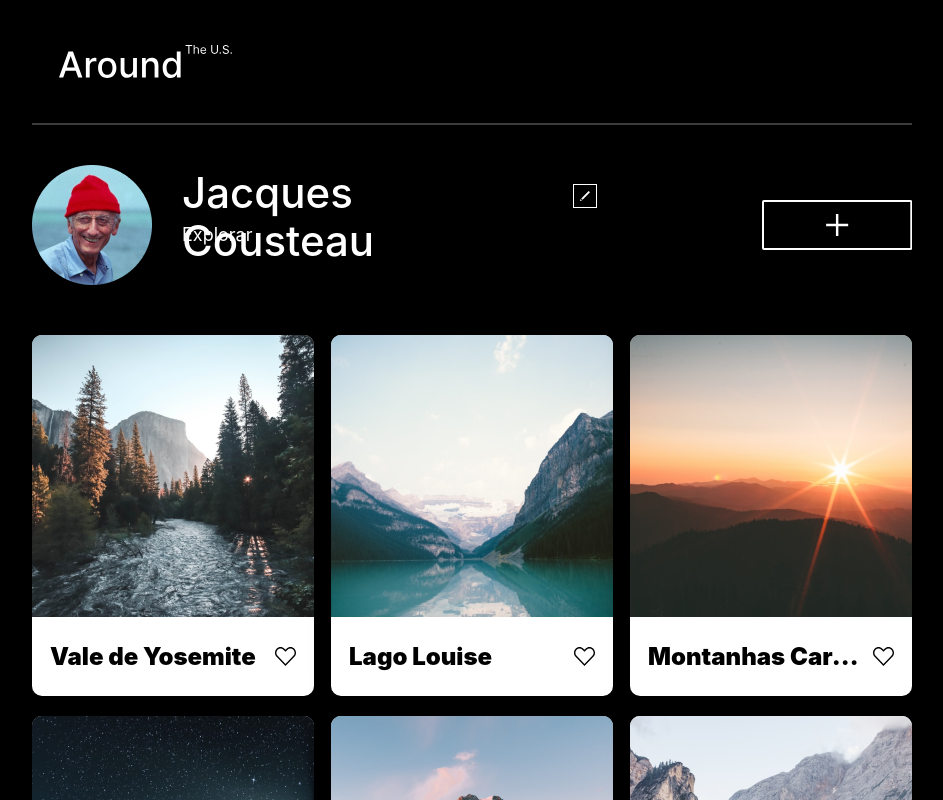
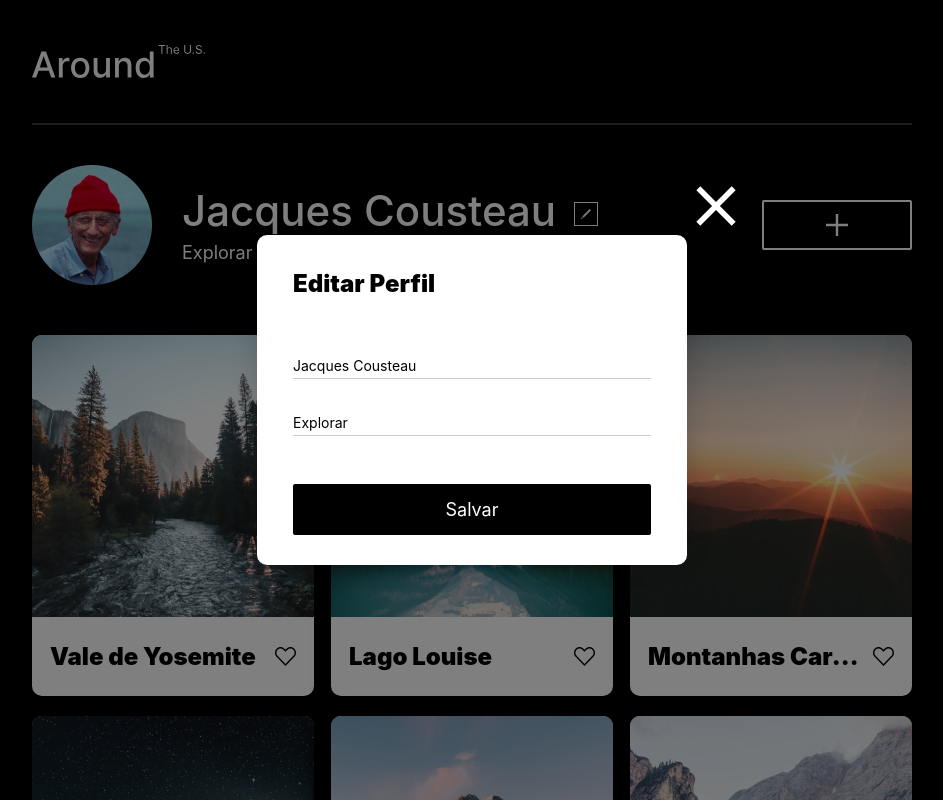
Before and after one commit to biamsarmento/web_project_around, a plain HTML site: page index.html in a window 1280 px wide. Both pictures are taken after a click on the button 753 px from the left and 196 px from the top of the page. Shown: the top 800 px of the page, without its empty margins (168-1111 px from the left). Drawn offline with Linux system fonts and the light colour scheme; a web font is replaced by a local one.

Commit message:
JavaScript

```diff
--- a/blocks/card.css
+++ b/blocks/card.css
@@ -49,4 +49,32 @@
   background-image: url("../images/Like.svg");
   width: 21px;
   height: 19px;
+  cursor: pointer;
+  transition: 0.3s;
 }
+
+.card__tag-like:hover {
+  opacity: 50%;
+}
+
+.song__like {
+  border: none;
+  background: url(https://practicum-content.s3.us-west-1.amazonaws.com/web-code/dom/moved_heart.svg) center no-repeat;
+  background-size: 100%;
+  cursor: pointer;
+  height: 15px;
+  width: 15px;
+  position: absolute;
+  right: 10px;
+  opacity: 0.5;
+  transition: 0.3s;
+}
+
+.song__like:hover {
+  transform: scale(1.3);
+}
+
+.song__like_active {
+  opacity: 1;
+  background: url(https://practicum-content.s3.us-west-1.amazonaws.com/web-code/dom/moved_heart-filled.svg) center no-repeat;
+}
--- a/blocks/content.css
+++ b/blocks/content.css
@@ -1,5 +1,6 @@
 .content {
   display: flex;
+  position: relative;
   justify-content: center;
   align-items: center;
   flex-direction: column;
--- /dev/null
+++ b/blocks/form.css
@@ -0,0 +1,106 @@
+.form {
+  box-sizing: border-box;
+  position: relative;
+  font-family: "Inter", Arial, sans-serif;
+}
+
+.form__fieldset {
+  margin: 0 auto;
+  border: 0;
+  padding: 0;
+}
+
+.form__input {
+  box-sizing: border-box;
+  border: none;
+  border-bottom: 1px solid rgba(0, 0, 0, 0.2);
+  padding: 0;
+  height: 27.3px;
+  width: 100%;
+  font-family: "Inter", Arial, sans-serif;
+  font-size: 14px;
+  font-weight: 400;
+  line-height: 16.94px;
+  text-align: top;
+}
+
+.form__input:first-of-type {
+  margin-bottom: 29.75px;
+}
+
+.form__input:focus {
+  outline: 0;
+  caret-color: #000000;
+}
+
+.form__input::placeholder {
+  color: #000000;
+}
+
+@media (min-width: 320px){
+
+  .form {
+    box-sizing: border-box;
+    position: relative;
+    font-family: "Inter", Arial, sans-serif;
+  }
+
+  .form__fieldset {
+    margin: 0 auto;
+    border: 0;
+    padding: 0;
+  }
+
+  .form__input {
+    box-sizing: border-box;
+    border: none;
+    border-bottom: 1px solid rgba(0, 0, 0, 0.2);
+    padding: 0;
+    height: 27.3px;
+    width: 100%;
+    font-family: "Inter", Arial, sans-serif;
+    font-size: 14px;
+    font-weight: 400;
+    line-height: 16.94px;
+    text-align: top;
+  }
+
+  .form__input:first-of-type {
+    margin-bottom: 30px;
+  }
+
+}
+
+@media (min-width: 680px){
+
+  .form {
+    box-sizing: border-box;
+    position: relative;
+    font-family: "Inter", Arial, sans-serif;
+  }
+
+  .form__fieldset {
+    margin: 0 auto;
+    border: 0;
+    padding: 0;
+  }
+
+  .form__input {
+    box-sizing: border-box;
+    border: none;
+    border-bottom: 1px solid rgba(0, 0, 0, 0.2);
+    padding: 0;
+    height: 27.3px;
+    width: 100%;
+    font-family: "Inter", Arial, sans-serif;
+    font-size: 14px;
+    font-weight: 400;
+    line-height: 16.94px;
+    text-align: top;
+  }
+
+  .form__input:first-of-type {
+    margin-bottom: 29.75px;
+  }
+
+}
--- a/blocks/nav.css
+++ b/blocks/nav.css
@@ -5,19 +5,36 @@
   position: relative;
 }
 
+.nav__logo-link {
+  box-sizing: border-box;
+  cursor: pointer;
+}
+
+.nav__logo {
+  box-sizing: border-box;
+  cursor: pointer;
+}
+
 @media (min-width: 320px){
 
+  .nav__logo-link {
+    margin-bottom: 32px;
+    margin-left: 27px;
+  }
+
   .nav__logo {
-    margin-bottom: 32px;
     max-width: 126px;
-    margin-left: 27px;
   }
 }
 
 @media (min-width: 880px){
 
+  .nav__logo-link {
+    margin: 0;
+    margin-bottom: 41px;
+  }
+
   .nav__logo {
-    margin-bottom: 41px;
     max-width: 173px;
   }
 }
--- /dev/null
+++ b/blocks/popup.css
@@ -0,0 +1,251 @@
+.popup {
+  width: 100%;
+  height: 100%;
+  max-width: 1280px;
+  box-sizing: border-box;
+  background-color: rgba(0, 0, 0, 0.5);
+  display: flex;
+  justify-content: center;
+  align-items: center;
+  position: fixed;
+  top: 0;
+  z-index: 2;
+}
+
+.popup_disabled {
+  visibility: hidden;
+}
+
+.popup__container {
+  display: flex;
+  flex-direction: column;
+  justify-content: flex-start;
+  align-items: center;
+  box-sizing: border-box;
+  position: fixed;
+  z-index: 3;
+  top: calc((100vh - 330px) / 2);
+  width: 430px;
+  height: 330px;
+  background-color: #FFFFFF;
+  border-radius: 10px;
+  box-shadow: 0px 0px 25px 0px #00000026;
+  padding: 0 36px;
+  padding-top: 34px;
+}
+
+.popup__close-button {
+  box-sizing: border-box;
+  background-color: transparent;
+  background-image: url(../images/CloseIcon.svg);
+  background-size: cover;
+  background-repeat: no-repeat;
+  width: 40px;
+  height: 40px;
+  position: fixed;
+  top: calc(((100vh - 330px) / 2) - 49px);
+  right: calc(((100% - 430px) / 2) - 49px);
+  cursor: pointer;
+}
+
+.popup__close-button:hover{
+  opacity: 60%;
+}
+
+.popup__title {
+  font-family: "Inter", Arial, sans-serif;
+  font-size: 24px;
+  font-weight: 900;
+  line-height: 29.05px;
+  text-align: left;
+  color: #000000;
+  align-self: flex-start;
+  margin: 0;
+  padding: 0;
+  margin-bottom: 54px;
+}
+
+.popup__form {
+  margin-bottom: 48px;
+}
+
+.popup__submit-button {
+  border-radius: 2px;
+  width: 100%;
+  height: 50.15px;
+  padding: 0;
+  background-color: #000000;
+  color: #FFFFFF;
+  border: 0;
+  font-family: "Inter", Arial, sans-serif;
+  font-size: 18px;
+  font-weight: 400;
+  line-height: 21.78px;
+  text-align: center;
+  cursor: pointer;
+}
+
+.popup__submit-button:hover {
+  opacity: 80%;
+}
+
+@media (min-width: 320px){
+
+  .popup {
+    width: 100%;
+    height: 100%;
+    max-width: 1280px;
+    box-sizing: border-box;
+    background-color: rgba(0, 0, 0, 0.5);
+    display: flex;
+    justify-content: center;
+    align-items: center;
+    position: fixed;
+    top: 0;
+    z-index: 2;
+  }
+
+  .popup__container {
+    display: flex;
+    flex-direction: column;
+    justify-content: flex-start;
+    align-items: center;
+    box-sizing: border-box;
+    position: fixed;
+    z-index: 3;
+    top: calc((100vh - 322px) / 2);
+    width: 282px;
+    height: 322px;
+    background-color: #FFFFFF;
+    border-radius: 10px;
+    box-shadow: 0px 0px 25px 0px #00000026;
+    padding: 0 22px;
+    padding-top: 25px;
+  }
+
+  .popup__close-button {
+    border: 0;
+    box-sizing: border-box;
+    background-color: transparent;
+    background-image: url(../images/CloseIcon.svg);
+    background-size: cover;
+    background-repeat: no-repeat;
+    width: 26px;
+    height: 26px;
+    position: fixed;
+    top: calc(((100vh - 322px) / 2) - 50px);
+    right: calc((100% - 282px) / 2);
+  }
+
+  .popup__title {
+    font-family: "Inter", Arial, sans-serif;
+    font-size: 18px;
+    font-weight: 900;
+    line-height: 21.78px;
+    text-align: left;
+    color: #000000;
+    align-self: flex-start;
+    margin: 0;
+    padding: 0;
+    margin-bottom: 76px;
+  }
+
+  .popup__form {
+    margin-bottom: 46px;
+  }
+
+  .popup__submit-button {
+    border-radius: 2px;
+    width: 100%;
+    height: 46px;
+    padding: 0;
+    background-color: #000000;
+    color: #FFFFFF;
+    border: 0;
+    font-family: "Inter", Arial, sans-serif;
+    font-size: 18px;
+    font-weight: 400;
+    line-height: 21.78px;
+    text-align: center;
+  }
+}
+
+@media (min-width: 680px){
+
+  .popup {
+    width: 100%;
+    height: 100%;
+    max-width: 1280px;
+    box-sizing: border-box;
+    background-color: rgba(0, 0, 0, 0.5);
+    display: flex;
+    justify-content: center;
+    align-items: center;
+    position: fixed;
+    top: 0;
+    z-index: 2;
+  }
+
+  .popup__container {
+    display: flex;
+    flex-direction: column;
+    justify-content: flex-start;
+    align-items: center;
+    box-sizing: border-box;
+    position: fixed;
+    z-index: 3;
+    top: calc((100vh - 330px) / 2);
+    width: 430px;
+    height: 330px;
+    background-color: #FFFFFF;
+    border-radius: 10px;
+    box-shadow: 0px 0px 25px 0px #00000026;
+    padding: 0 36px;
+    padding-top: 34px;
+  }
+
+  .popup__close-button {
+    box-sizing: border-box;
+    background-color: transparent;
+    background-image: url(../images/CloseIcon.svg);
+    background-size: cover;
+    background-repeat: no-repeat;
+    width: 40px;
+    height: 40px;
+    position: fixed;
+    top: calc(((100vh - 330px) / 2) - 49px);
+    right: calc(((100% - 430px) / 2) - 49px);
+  }
+
+  .popup__title {
+    font-family: "Inter", Arial, sans-serif;
+    font-size: 24px;
+    font-weight: 900;
+    line-height: 29.05px;
+    text-align: left;
+    color: #000000;
+    align-self: flex-start;
+    margin: 0;
+    padding: 0;
+    margin-bottom: 54px;
+  }
+
+  .popup__form {
+    margin-bottom: 48px;
+  }
+
+  .popup__submit-button {
+    border-radius: 2px;
+    width: 100%;
+    height: 50.15px;
+    padding: 0;
+    background-color: #000000;
+    color: #FFFFFF;
+    border: 0;
+    font-family: "Inter", Arial, sans-serif;
+    font-size: 18px;
+    font-weight: 400;
+    line-height: 21.78px;
+    text-align: center;
+  }
+}
--- a/blocks/profile.css
+++ b/blocks/profile.css
@@ -17,6 +17,14 @@
   text-align: left;
   color: #FFFFFF;
   margin: 0;
+}
+
+.profile__info-edit-button:hover {
+  opacity: 60%;
+}
+
+.profile__add-button:hover {
+  opacity: 60%;
 }
 
 @media (min-width: 320px){
@@ -60,9 +68,10 @@
     margin: 0;
     vertical-align: bottom;
     align-self: flex-end;
+    cursor: pointer;
   }
 
-  .profile__info-explore {
+  .profile__info-activity {
     font-family: "Inter", Arial, sans-serif;
     font-size: 14px;
     font-weight: 400;
@@ -83,6 +92,7 @@
     border: 0;
     padding: 0;
     margin: 0;
+    cursor: pointer;
   }
 }
 
@@ -102,7 +112,8 @@
     row-gap: 16px;
     grid-template-columns: repeat(2, auto);
     grid-template-rows: 39px auto;
-    margin-right: 165px;
+    margin: 0;
+    /* margin-right: 165px; */
   }
 
   .profile__avatar {
@@ -127,7 +138,7 @@
     align-self: flex-end;
   }
 
-  .profile__info-explore {
+  .profile__info-activity{
     font-family: "Inter", Arial, sans-serif;
     font-size: 18px;
     font-weight: 400;
--- a/index.html
+++ b/index.html
@@ -27,6 +27,19 @@
         </div>
       </header>
       <main class="content">
+        <section class="popup popup_disabled" id="popup">
+          <div class="popup__container">
+            <button class="popup__close-button"></button>
+            <h2 class="popup__title">Editar Perfil</h2>
+            <form class="popup__form form">
+              <fieldset class="form__fieldset">
+                <input type="text" class="form__input form__input_type_name" id="nome" name="nome" value="Jacques Cousteau" required>
+                <input type="text" class="form__input form__input_type_activity" id="atividade" name="atividade" value="Explorar" required>
+              </fieldset>
+            </form>
+            <button type="submit" class="popup__submit-button">Salvar</button>
+          </div>
+        </section>
         <section class="profile" id="profile">
           <img
             src="./images/Avatar.png"
@@ -36,7 +49,7 @@
           <div class="profile__info">
             <h1 class="profile__info-title">Jacques Cousteau</h1>
             <button class="profile__info-edit-button"></button>
-            <p class="profile__info-explore">Explorar</p>
+            <p class="profile__info-activity">Explorar</p>
           </div>
           <button class="profile__add-button"></button>
         </section>
@@ -115,5 +128,6 @@
         </div>
       </footer>
     </div>
+    <script src="./scripts/script.js"></script>
   </body>
 </html>
--- a/pages/index.css
+++ b/pages/index.css
@@ -4,7 +4,9 @@
 @import url("../blocks/content.css");
 @import url("../blocks/elements.css");
 @import url("../blocks/footer.css");
+@import url("../blocks/form.css");
 @import url("../blocks/header.css");
 @import url("../blocks/nav.css");
 @import url("../blocks/page.css");
+@import url("../blocks/popup.css");
 @import url("../blocks/profile.css");
--- /dev/null
+++ b/scripts/script.js
@@ -0,0 +1,70 @@
+let content = document.querySelector(".content");
+let editButton = content.querySelector(".profile__info-edit-button");
+let profileName = content.querySelector(".profile__info-title");
+let profileActivity = content.querySelector(".profile__info-activity");
+let submitButton = content.querySelector(".popup__submit-button");
+let closePopupButton = content.querySelector(".popup__close-button");
+let popup = content.querySelector(".popup");
+
+function handlePopup() {
+  popup.classList.toggle("popup_disabled");
+}
+
+function handleSaveChanges() {
+
+  let nome = document.querySelector(".form__input_type_name");
+  let atividade = document.querySelector(".form__input_type_activity");
+
+  if (nome.value != "" && atividade.value != "") {
+    profileName.textContent = nome.value;
+    profileActivity.textContent = atividade.value;
+    handlePopup();
+  }
+  else {
+    console.log("Campos vazios");
+  }
+}
+
+// function handleEditProfile() {
+
+//   handlePopup();
+
+//   let nome = document.querySelector(".form__input_type_name");
+//   let atividade = document.querySelector("form__input_type_activity");
+
+//   handleSaveChanges();
+//   if (nome != "" && atividade != "") {
+//     profileName.textContent = nome.value;
+//     profileActivity.textContent = atividade.value;
+//   }
+//   else {
+
+//   }
+
+
+//   submitButton.addEventListener('click', handleClosePopup);
+
+//   nome.value = "";
+//   atividade.value = "";
+// }
+
+// function addSong() {
+//   let artist = document.querySelector('.input__text_type_artist');
+//   let song = document.querySelector('.input__text_type_song');
+
+//   songscontent.insertAdjacentHTML('beforeend', `
+// 		<div class="song">
+//       <h4 class="song__artist">${artist.value}</h4>
+//       <p class="song__title">${song.value}</p>
+// 		  <button class="song__like"></button>
+// 		</div>
+//   `);
+
+//   artist.value = "";
+//   song.value = "";
+//   renderAdded();
+// }
+
+editButton.addEventListener('click', handlePopup);
+closePopupButton.addEventListener('click', handlePopup);
+submitButton.addEventListener('click', handleSaveChanges);
```
Also changed, not shown: images/CloseIcon.svg (added).
